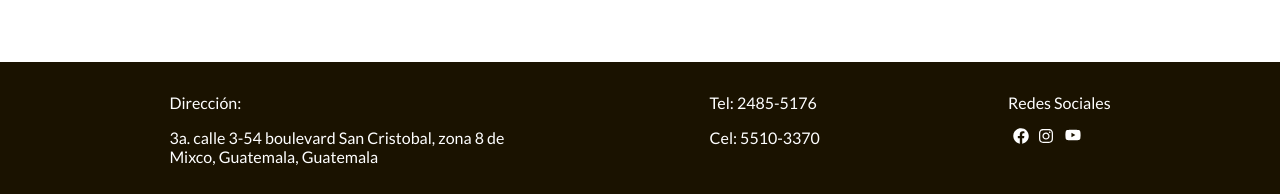
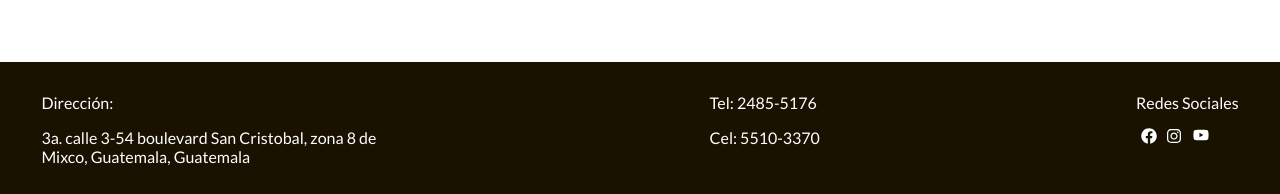
Before and after one commit to luigitercero/Prymium-Web, a React app: page / in a window 1280 px wide. Shown: the part 2486-2680 px from the top of the page. Built offline with nearby package versions, Linux system fonts and the light colour scheme; no server answers.

Commit message:
Modificando padding del footer

```diff
--- a/src/styles/components/footer.scss
+++ b/src/styles/components/footer.scss
@@ -5,7 +5,7 @@
   background-color: $textColor;
   flex-wrap: wrap;
   justify-content: space-between;
-  padding: 0 13vw;
+  padding: 0 3vw;
 
   section {
     flex-wrap: wrap;
@@ -22,10 +22,6 @@
  .icon-container {
    padding-left: 5px;
    padding-right: 5px;
- }
-
- @include mq("large-screen","max"){
-   padding: 0 3vw;
  }
 
 }
```
